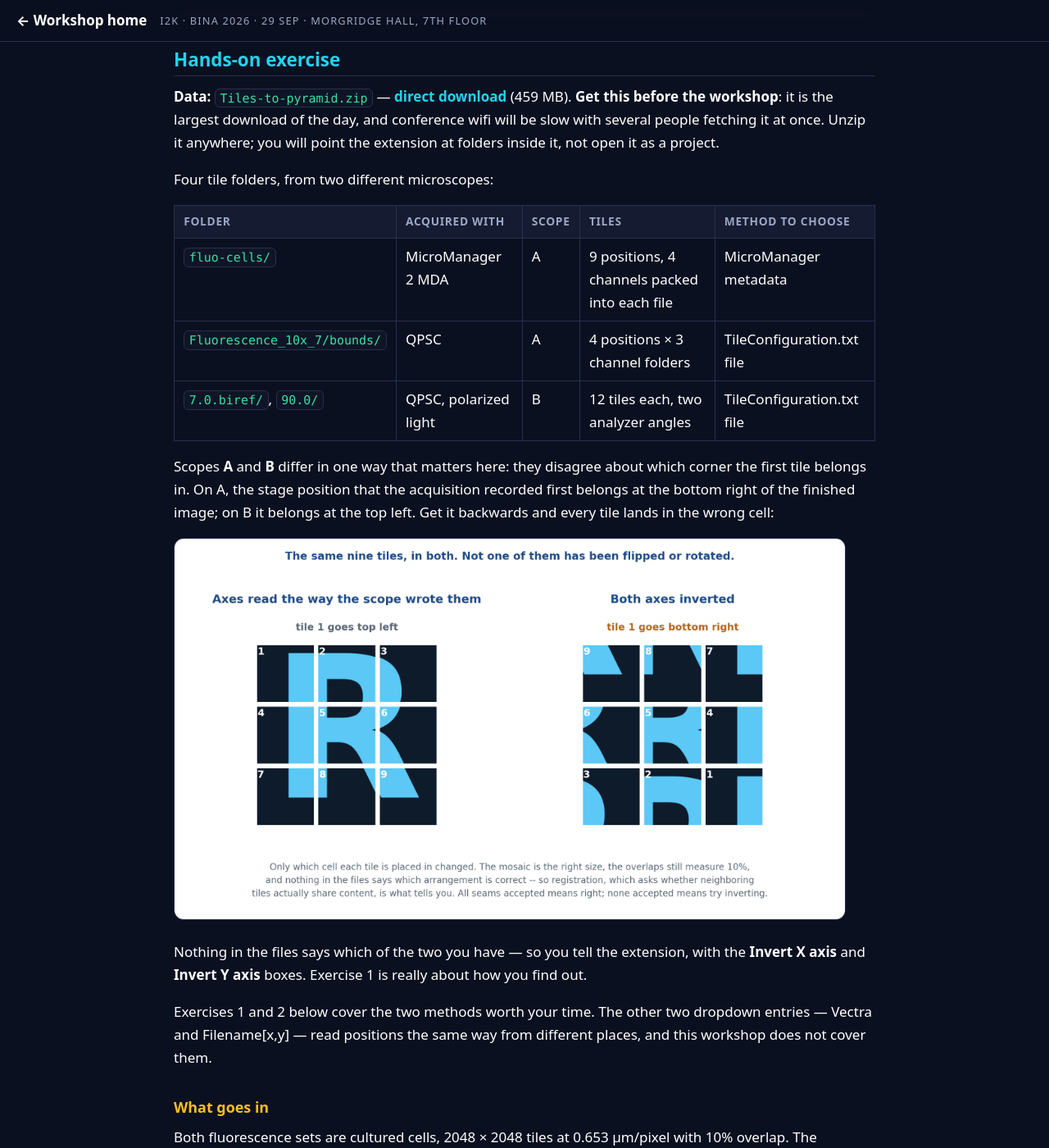
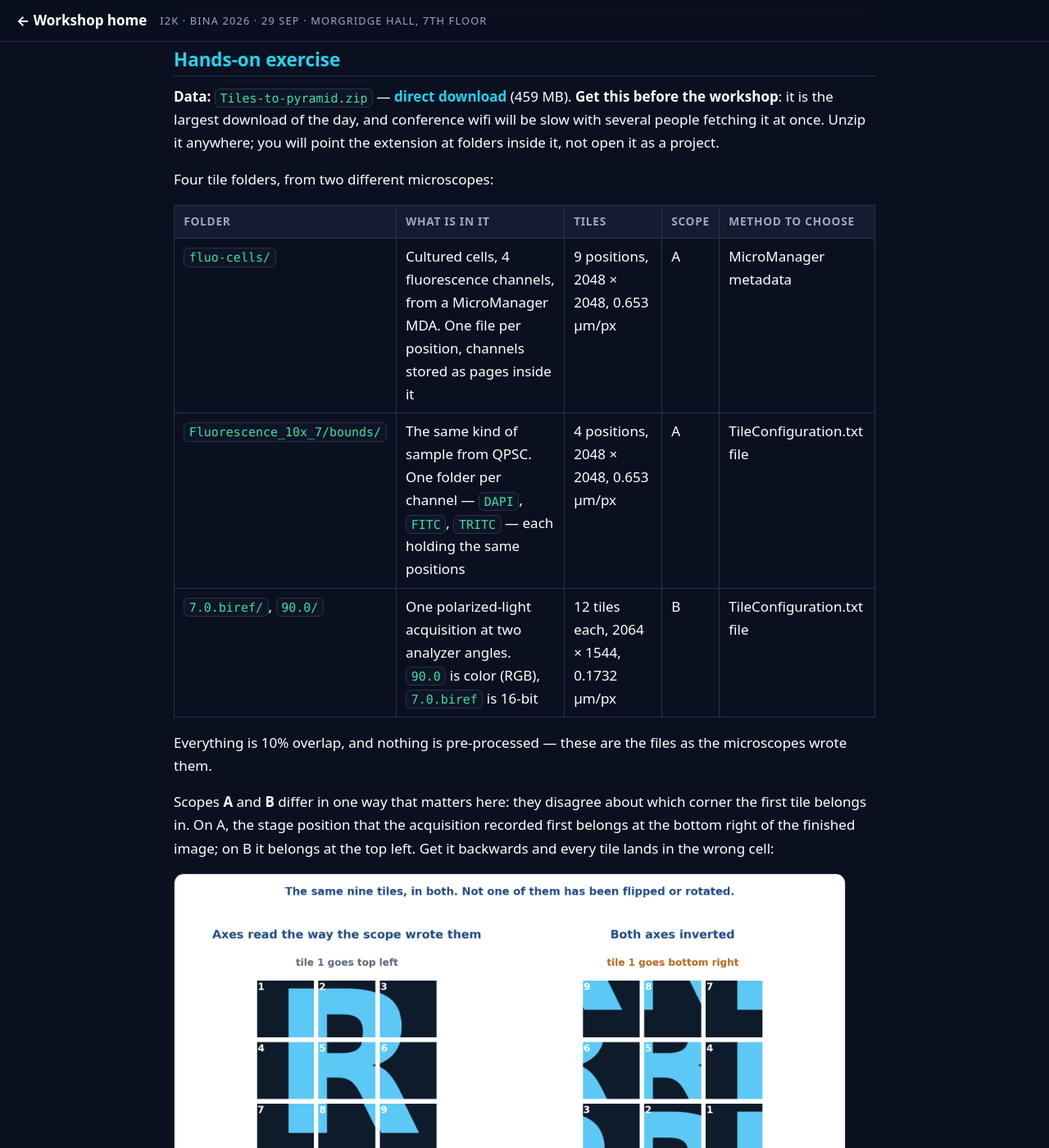
Before and after one commit to MichaelSNelson/BINA-I2K-2026-QuPath-Extensions, a Jekyll site: the page built from docs/13-tiles-to-pyramid.md, in a window 1280 px wide and 1400 px high, scrolled down 2687 px. Shown: the whole window at 82% size. Built offline with Jekyll 4.4.1, drawn with Linux system fonts in a browser that asks for light colours; some of the changed text lies outside the part shown.

Commit message:
Tiles to Pyramid: one description of the data, not two
The "What goes in" section restated the folder table in prose and hung two
figures off it that showed a reader nothing they could act on -- a grid of
nuclear-stain tiles, and three channel folders holding the same positions. Both
facts are in the table, which is where someone looks things up by folder name,
and that is what they will actually see on disk.

So the table now carries the tile size, pixel size and how each acquisition
stores its channels, and the section is gone. The two figures are removed
rather than left orphaned; their generator is still in figures/ if the deck
wants them.

The seam comparison stays and gets a real heading: it is the one figure in that
stretch that shows something the words cannot.

Claude-Session: https://claude.ai/code/session_0196eZ7pJQGJ5ciiaP6XEu5P

```diff
--- a/docs/13-tiles-to-pyramid.md
+++ b/docs/13-tiles-to-pyramid.md
@@ -95,11 +95,14 @@ not open it as a project.
 
 Four tile folders, from two different microscopes:
 
-| Folder | Acquired with | Scope | Tiles | Method to choose |
+| Folder | What is in it | Tiles | Scope | Method to choose |
 |---|---|---|---|---|
-| `fluo-cells/` | MicroManager 2 MDA | A | 9 positions, 4 channels packed into each file | MicroManager metadata |
-| `Fluorescence_10x_7/bounds/` | QPSC | A | 4 positions × 3 channel folders | TileConfiguration.txt file |
-| `7.0.biref/`, `90.0/` | QPSC, polarized light | B | 12 tiles each, two analyzer angles | TileConfiguration.txt file |
+| `fluo-cells/` | Cultured cells, 4 fluorescence channels, from a MicroManager MDA. One file per position, channels stored as pages inside it | 9 positions, 2048 × 2048, 0.653 µm/px | A | MicroManager metadata |
+| `Fluorescence_10x_7/bounds/` | The same kind of sample from QPSC. One folder per channel — `DAPI`, `FITC`, `TRITC` — each holding the same positions | 4 positions, 2048 × 2048, 0.653 µm/px | A | TileConfiguration.txt file |
+| `7.0.biref/`, `90.0/` | One polarized-light acquisition at two analyzer angles. `90.0` is color (RGB), `7.0.biref` is 16-bit | 12 tiles each, 2064 × 1544, 0.1732 µm/px | B | TileConfiguration.txt file |
+
+Everything is 10% overlap, and nothing is pre-processed — these are the files as the microscopes
+wrote them.
 
 Scopes **A** and **B** differ in one way that matters here: they disagree about which corner the
 first tile belongs in. On A, the stage position that the acquisition recorded first belongs at the
@@ -115,23 +118,9 @@ Exercises 1 and 2 below cover the two methods worth your time. The other two dro
 Vectra and Filename[x,y] — read positions the same way from different places, and this workshop
 does not cover them.
 
-### What goes in
+### What registration is for
 
-Both fluorescence sets are cultured cells, 2048 × 2048 tiles at 0.653 µm/pixel with 10% overlap.
-The polarized set is 2064 × 1544 tiles at 0.1732 µm/pixel, also 10%. Nothing here is
-pre-processed; these are the files as the microscope wrote them.
-
-<img src="../images/tiles-to-pyramid/workshop_fluo_cells_tiles.png" alt="Nine MicroManager position files shown as a 3 by 3 grid of nuclear-stain tiles, beside the four channels of the center position: nine files holding thirty-six images" width="640">
-
-<img src="../images/tiles-to-pyramid/workshop_qpsc_tiles.png" alt="Three channel folders, DAPI, FITC and TRITC, each holding the same four tile positions" width="640">
-
-The two acquisitions store channels differently, though what you do in the dialog is the same.
-MicroManager writes **one file per position**, with the channels as pages inside it — nine files
-for thirty-six images. QPSC writes **one folder per channel**, each holding the same four
-positions. Either way you get one output image per channel.
-
-**What you are looking for.** This is one join out of `fluo-cells`, the folder you are about to
-stitch, done both ways. On the left the tiles sit where the stage said they were, and cells are
+One join out of `fluo-cells`, the folder you are about to stitch, done both ways. On the left the tiles sit where the stage said they were, and cells are
 cut and shunted sideways at the join. On the right they sit where the image content says they
 are, and the cells run straight through.
 
```
Also changed, not shown: 2 other files.
